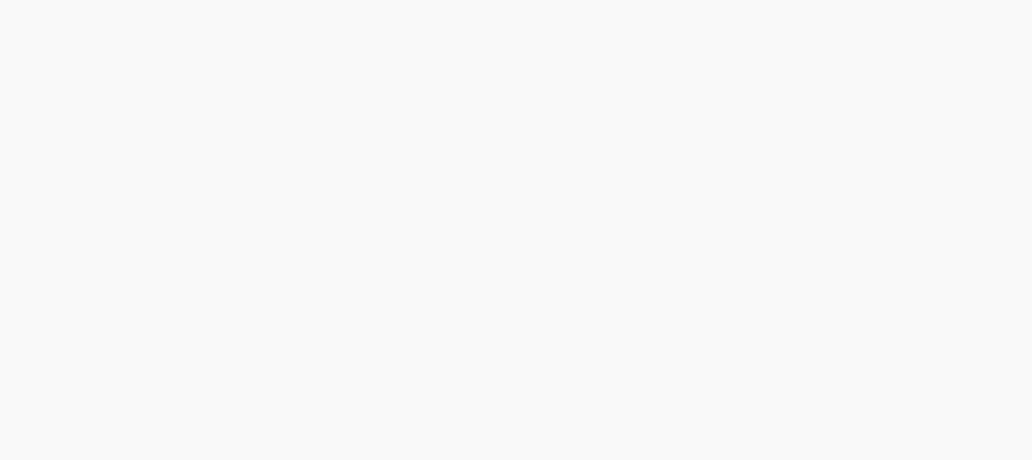
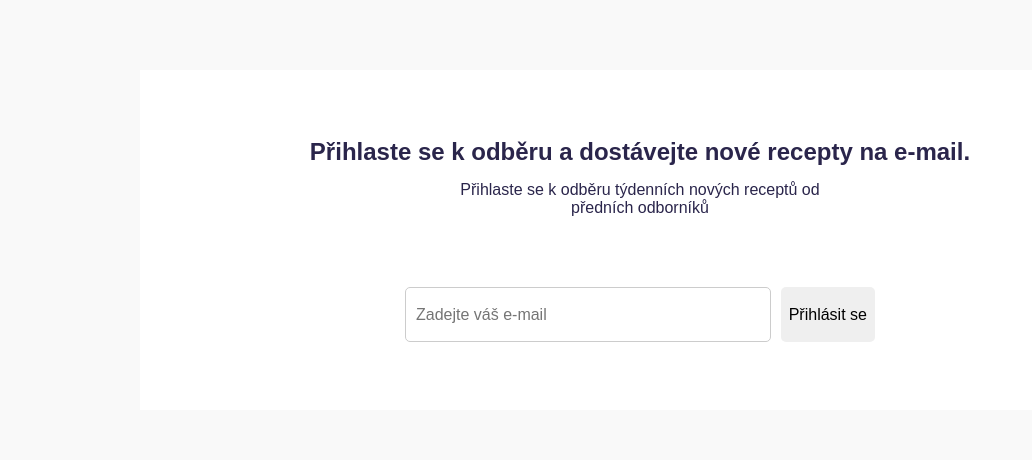
Before and after one commit to Medvedev245/eat-store, a React (Create React App) app: page / in a window 1280 px wide. Shown: the part 1258-1718 px from the top of the page, without its empty margins (0-1032 px from the left). Built offline with nearby package versions, Linux system fonts and the light colour scheme; no server answers.

Commit message:
all donee

```diff
--- a/src/components/JoinBlock/JoinBlock.jsx
+++ b/src/components/JoinBlock/JoinBlock.jsx
@@ -17,7 +17,7 @@ const JoinBlock = () => {
   };
   return (
     <SectionJoinBlock>
-      {/* <MainContainer>
+      <MainContainer>
         <WrapMainText>
           Přihlaste se k odběru a dostávejte nové recepty na e-mail.
         </WrapMainText>
@@ -28,7 +28,7 @@ const JoinBlock = () => {
           <InputField type="email" placeholder="Zadejte váš e-mail" />
           <SubmitButton type="submit">Přihlásit se</SubmitButton>
         </FormWrap>
-      </MainContainer> */}
+      </MainContainer>
     </SectionJoinBlock>
   );
 };
```
